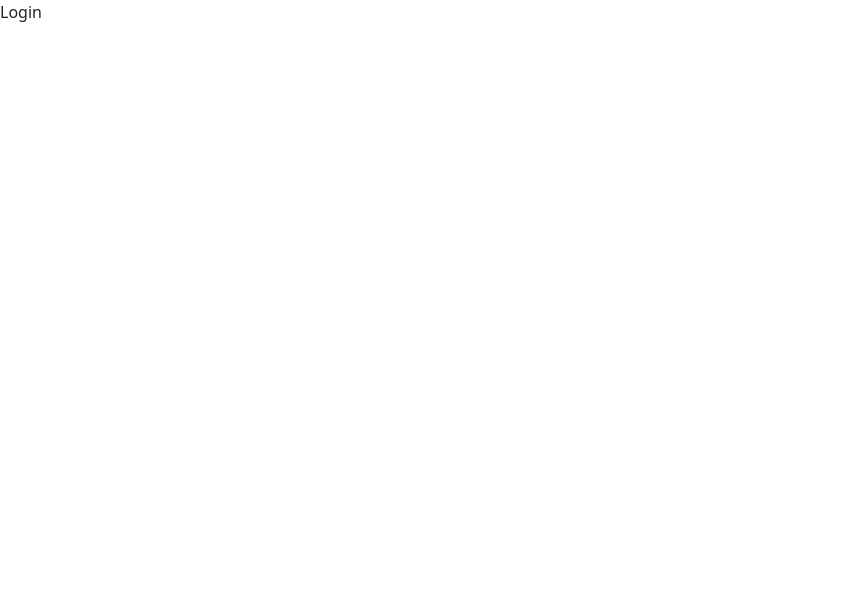
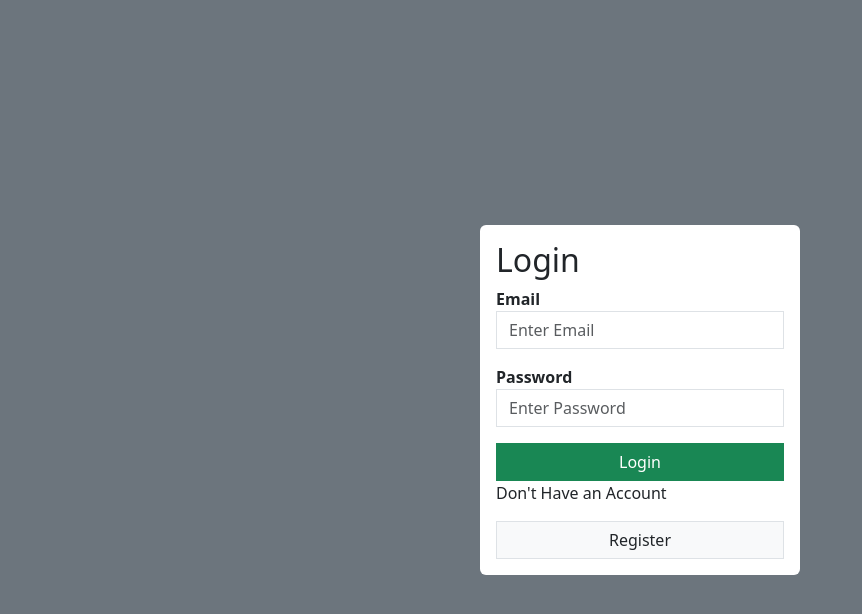
Before and after one commit to soura1334/RecipeRealm1, a React (Vite) app in the folder RecipeFrontend/: page /login in a window 1280 px wide. Shown: the top 614 px of the page, without its empty margins (0-862 px from the left). Built offline with nearby package versions, Linux system fonts and the light colour scheme.

Commit message:
Login page completed

```diff
--- a/RecipeFrontend/src/App.jsx
+++ b/RecipeFrontend/src/App.jsx
@@ -7,6 +7,7 @@ import Contact from "./Components/Contact/Contact";
 import 'bootstrap/dist/css/bootstrap.min.css'
 import Signup from "./Components/Signup/Signup";
 import Login from "./Components/Login/Login";
+import Profile from "./Components/Profile/Profile";
 
 
 function App() {
@@ -46,6 +47,10 @@ function App() {
       path:'/login',
       element:<Login/>
     },
+    {
+      path:'/profile',
+      element:<Profile/>
+    },
   ]);
 
   return (
--- a/RecipeFrontend/src/Components/Login/Login.jsx
+++ b/RecipeFrontend/src/Components/Login/Login.jsx
@@ -1,9 +1,77 @@
-import React from 'react'
+import React, { useState } from "react";
+import { Link } from "react-router-dom";
+import axios from "axios";
+import { useNavigate } from "react-router-dom";
 
 const Login = () => {
+
+  const [email, setEmail] = useState();
+  const [password, setPassword] = useState();
+  const navigate = useNavigate();
+
+  const handelSubmit = (e) => {
+    e.preventDefault();
+    axios
+      .post("http://localhost:3001/login", { email, password })
+      .then((result) => {
+        console.log(result);
+        if(result.data ==="Success"){
+          navigate("/");
+        }
+
+      })
+      .catch((err) => console.log(err));
+  };
+
+
   return (
     <div>
-      Login
+      <div className="d-flex justify-content-center align-items-center bg-secondary vh-100">
+        <div className="bg-white p-3 rounded w-25">
+          <h2>Login</h2>
+          <form onSubmit={handelSubmit}>
+          <div className="mb-3">
+            <label htmlFor="email">
+              <strong>Email</strong>
+            </label>
+            <input
+              type="email"
+              placeholder="Enter Email"
+              autoComplete="off"
+              name="email"
+              className="form-control rounded-0"
+              onChange={(e) => {
+                setEmail(e.target.value);
+              }}
+            />
+          </div>
+          <div className="mb-3">
+            <label htmlFor="password">
+              <strong>Password</strong>
+            </label>
+            <input
+              type="password"
+              name="password"
+              placeholder="Enter Password"
+              className="form-control rounded-0"
+              onChange={(e) => {
+                setPassword(e.target.value);
+              }}
+            />
+          </div>
+          <button type="submit" className="btn btn-success w-100 rounded-0">
+            Login
+          </button>
+          </form>
+          <p>Don't Have an Account</p>
+        <Link
+          to="/register"
+          className="btn btn-default border w-100 bg-light rounded-0 text-decoration-none"
+        >
+          Register
+        </Link>
+        </div>
+      </div>
     </div>
   )
 }
--- a/RecipeFrontend/src/Components/Navbar/Navbar.css
+++ b/RecipeFrontend/src/Components/Navbar/Navbar.css
@@ -26,7 +26,7 @@ img {
     top: 0;
     left: 0;
     bottom: 0;
-    background: linear-gradient(rgba(255, 255, 255, 0), rgba(231, 231, 233, 0.1));
+    background: linear-gradient(rgba(255, 255, 255, 0.2), rgba(231, 231, 233, 0.2));
     z-index: 5;
     width: 200px;
     padding-top: 70px;
@@ -41,7 +41,7 @@ img {
     left: 0;
     width: 100%;
     height: 100%;
-    background: rgba(0, 0, 0, 0.347);
+    background: rgba(0, 0, 0, 0.433);
     z-index: 4;
     transition: 0.6s;
 }
@@ -52,3 +52,19 @@ img {
 .dark-nav ul li{
   color: #c45b19;
 }
+.side ul li{
+  list-style: none;
+  cursor: pointer;
+  color: #fff;
+  font-weight: 500;
+  font-size: 16px;
+  margin: 8px;
+  font-size: larger;
+  text-decoration: none;
+}
+.side ul li img{
+   width: 50px;
+   height: 50px;
+   border-radius: 50%;
+   margin-bottom: 40px;
+}
--- a/RecipeFrontend/src/Components/Navbar/Navbar.jsx
+++ b/RecipeFrontend/src/Components/Navbar/Navbar.jsx
@@ -15,16 +15,21 @@ const Navbar = () => {
 
   return (
     <>
-    <div className={`${side?'cover':''}`}>
-      <div className={`side ${side?'':'hide-side'}`}>
-        <ul>
-          <li>
-            <img src="" alt="" />
-          </li>
-          <li>Your Profile</li>
-          <li>Your Favorites</li>
-        </ul>
-      </div>
+      <div
+        className={`${side ? "cover" : ""}`}
+        onClick={(e) => {
+          setSide(false);
+        }}
+      >
+        <div className={`side ${side ? "" : "hide-side"}`}>
+          <ul>
+          <Link to="/profile"><li>
+              <img src="" alt="" />
+            </li></Link>
+            <Link to="/profile"><li>Your Profile</li></Link>
+            <li>Your Favorites</li>
+          </ul>
+        </div>
       </div>
       <nav className={`Container ${sticky ? "dark-nav" : ""}`}>
         <img
@@ -35,9 +40,15 @@ const Navbar = () => {
           }}
         />
         <ul>
-          <Link to="/"><li>Home</li></Link>
-          <Link to="/about"><li>About</li></Link>
-          <Link to="/contact"><li>Contact</li></Link>
+          <Link to="/">
+            <li>Home</li>
+          </Link>
+          <Link to="/about">
+            <li>About</li>
+          </Link>
+          <Link to="/contact">
+            <li>Contact</li>
+          </Link>
         </ul>
       </nav>
     </>
--- /dev/null
+++ b/RecipeFrontend/src/Components/Profile/Profile.css
@@ -0,0 +1,16 @@
+.profile{
+    width: 70%;
+    height: 50%;
+    max-width: 1200px;
+    max-height: 700px;
+    /* display: grid;
+    grid-column: 2; */
+}
+.profilePic{
+    background-color: brown;
+    height: 100%;
+}
+.profileAbout{
+    background-color: red;
+    height: 100%;
+}
--- /dev/null
+++ b/RecipeFrontend/src/Components/Profile/Profile.jsx
@@ -0,0 +1,15 @@
+import React from "react";
+import "./Profile.css";
+
+const Profile = () => {
+  return (
+    <>
+      <div class="row no-gutters">
+        <div class="col-6 col-md-4">.col-6 .col-md-4</div>
+        <div class="col-12 col-sm-6 col-md-8">.col-12 .col-sm-6 .col-md-8</div>
+      </div>
+    </>
+  );
+};
+
+export default Profile;
--- a/RecipeFrontend/src/Components/Signup/Signup.jsx
+++ b/RecipeFrontend/src/Components/Signup/Signup.jsx
@@ -1,18 +1,24 @@
 import React, { useState } from "react";
 import { Link } from "react-router-dom";
-import axios from 'axios'
+import axios from "axios";
+import { useNavigate } from "react-router-dom";
 
 const Signup = () => {
   const [name, setName] = useState();
   const [email, setEmail] = useState();
   const [password, setPassword] = useState();
+  const navigate = useNavigate();
 
-  const handelSubmit=(e)=>{
-    e.preventDefault()
-    axios.post('http://localhost:3001/register',{name,email,password})
-    .then(result=> console.log(result))
-    .catch(err=>console.log(err))
-  }
+  const handelSubmit = (e) => {
+    e.preventDefault();
+    axios
+      .post("http://localhost:3001/register", { name, email, password })
+      .then((result) => {
+        console.log(result);
+        navigate("/login");
+      })
+      .catch((err) => console.log(err));
+  };
 
   return (
     <div className="d-flex justify-content-center align-items-center bg-secondary vh-100">
@@ -29,8 +35,8 @@ const Signup = () => {
               autoComplete="off"
               name="name"
               className="form-control rounded-0"
-              onChange={(e)=>{
-                setName(e.target.value)
+              onChange={(e) => {
+                setName(e.target.value);
               }}
             />
           </div>
@@ -44,8 +50,8 @@ const Signup = () => {
               autoComplete="off"
               name="email"
               className="form-control rounded-0"
-              onChange={(e)=>{
-                setEmail(e.target.value)
+              onChange={(e) => {
+                setEmail(e.target.value);
               }}
             />
           </div>
@@ -58,8 +64,8 @@ const Signup = () => {
               name="password"
               placeholder="Enter Password"
               className="form-control rounded-0"
-              onChange={(e)=>{
-                setPassword(e.target.value)
+              onChange={(e) => {
+                setPassword(e.target.value);
               }}
             />
           </div>
--- a/RecipeFrontend/src/index.css
+++ b/RecipeFrontend/src/index.css
@@ -7,3 +7,6 @@
   padding-left: 10%;
   padding-right: 10%;
 }
+a:link,a:hover,a:visited,a:active{
+  text-decoration: none;
+}
```
Also changed, not shown: 2 other files (tests, documents, lock files or other folders).
